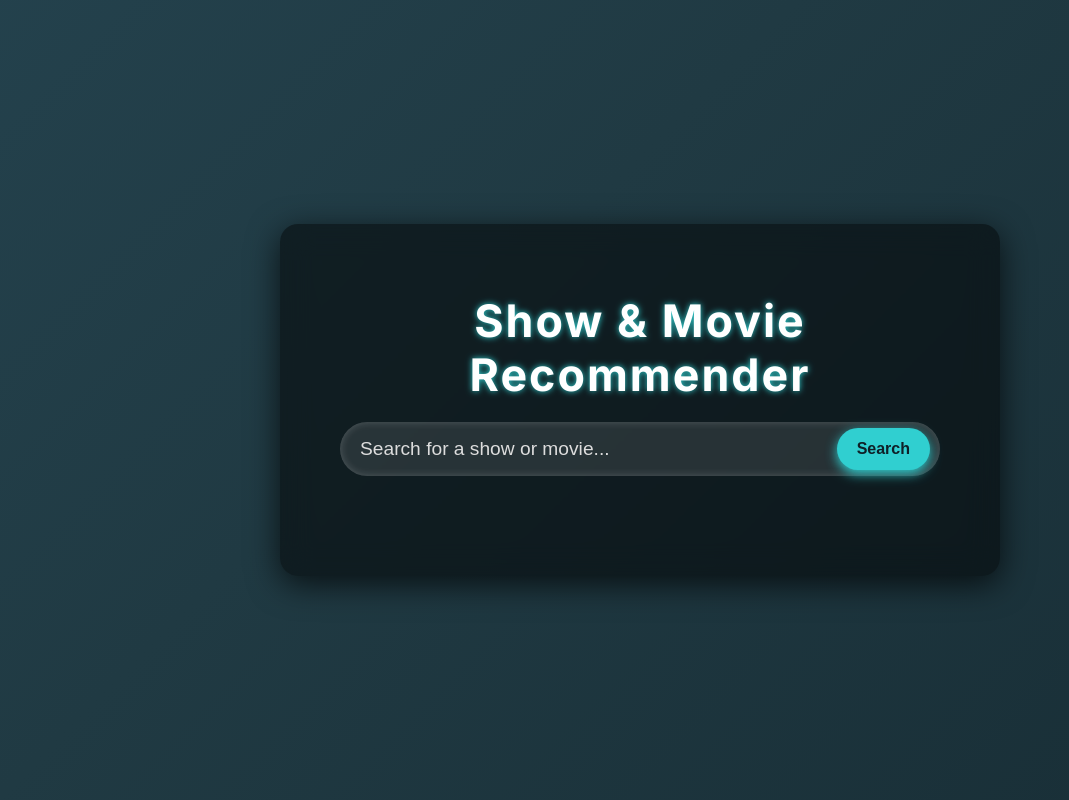
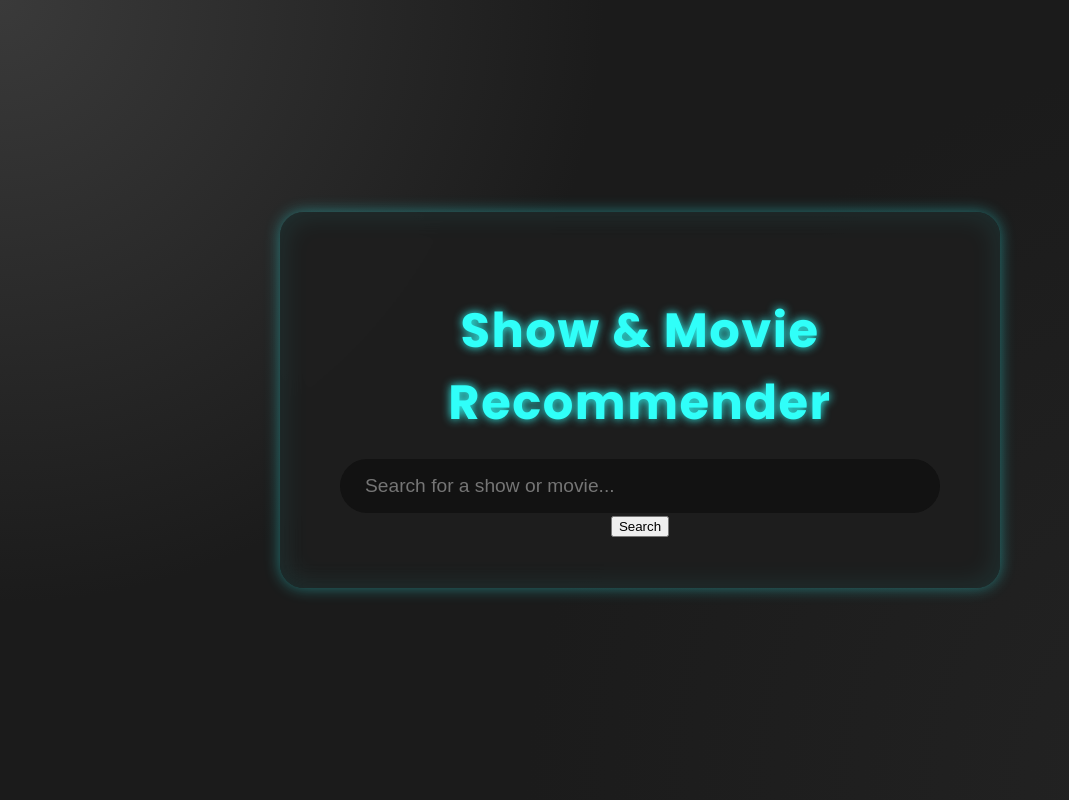
Before and after one commit to NotNxel/NeonView, a plain HTML site: page index.html in a window 1280 px wide. Shown: the whole page, without its empty margins (0-1069 px from the left). Drawn offline with Linux system fonts and the light colour scheme.

Commit message:
Change font to Poppins and update styles
Updated styles to use Poppins font and changed background styles. Adjusted container padding, border-radius, and box-shadow for a modern look.

```diff
--- a/style.css
+++ b/style.css
@@ -1,4 +1,4 @@
-@import url('https://fonts.googleapis.com/css2?family=Inter:wght@400;700&display=swap');
+@import url('https://fonts.googleapis.com/css2?family=Poppins:wght@400;700&display=swap');
 
 body {
   margin: 0;
@@ -6,36 +6,34 @@ body {
   display: flex;
   justify-content: center;
   align-items: center;
-  font-family: 'Inter', sans-serif;
-  background: linear-gradient(-45deg, #0f2027, #203a43, #2c5364, #1a2a6c);
-  background-size: 400% 400%;
-  animation: gradientBG 15s ease infinite;
-  color: #fff;
-}
-
-@keyframes gradientBG {
-  0% {background-position: 0% 50%;}
-  50% {background-position: 100% 50%;}
-  100% {background-position: 0% 50%;}
+  font-family: 'Poppins', sans-serif;
+  background: #1b1b1b;
+  color: #ddd;
+  background-image:
+    radial-gradient(circle at top left, #3a3a3a, transparent 40%),
+    radial-gradient(circle at bottom right, #242424, transparent 50%);
 }
 
 .container {
-  background: rgba(0,0,0,0.5);
-  padding: 40px 60px;
-  border-radius: 18px;
-  box-shadow: 0 8px 32px rgba(0, 0, 0, 0.7);
+  background: rgba(30, 30, 30, 0.85);
+  padding: 50px 60px;
+  border-radius: 24px;
+  box-shadow:
+    0 0 15px rgba(48, 255, 255, 0.4),
+    inset 0 0 30px rgba(48, 255, 255, 0.1);
   max-width: 600px;
   width: 90%;
   text-align: center;
-  backdrop-filter: blur(15px);
+  backdrop-filter: blur(12px);
 }
 
 h1 {
   font-weight: 700;
-  font-size: 2.8rem;
+  font-size: 3rem;
   margin-bottom: 20px;
-  letter-spacing: 2px;
-  text-shadow: 0 0 6px #30cfd0;
+  letter-spacing: 1.5px;
+  color: #30fff9;
+  text-shadow: 0 0 10px #30fff9;
 }
 
 form {
@@ -45,54 +43,9 @@ form {
 
 input[type="search"] {
   width: 100%;
-  padding: 16px 60px 16px 20px;
+  padding: 16px 60px 16px 25px;
   border: none;
   border-radius: 50px;
   font-size: 1.2rem;
-  background: rgba(255,255,255,0.1);
-  color: #fff;
-  box-shadow: inset 0 0 8px rgba(255,255,255,0.2);
-  transition: background 0.3s ease;
-}
-
-input[type="search"]::placeholder {
-  color: #ddd;
-  font-weight: 500;
-}
-
-input[type="search"]:focus {
-  outline: none;
-  background: rgba(255,255,255,0.3);
-  box-shadow: 0 0 10px #30cfd0;
-}
-
-button {
-  position: absolute;
-  right: 10px;
-  top: 50%;
-  transform: translateY(-50%);
-  background: #30cfd0;
-  border: none;
-  padding: 12px 20px;
-  border-radius: 50px;
-  cursor: pointer;
-  font-weight: 700;
-  font-size: 1rem;
-  color: #0f2027;
-  box-shadow: 0 4px 12px #30cfd0;
-  transition: background 0.3s ease, transform 0.2s ease;
-}
-
-button:hover {
-  background: #2bb3b9;
-  transform: translateY(-50%) scale(1.1);
-}
-
-#results {
-  margin-top: 30px;
-  font-size: 1.1rem;
-  color: #a2f7f1;
-  min-height: 30px;
-  font-weight: 500;
-  text-shadow: 0 0 6px #30cfd0;
-}
+  background: #121212;
+  color
```
